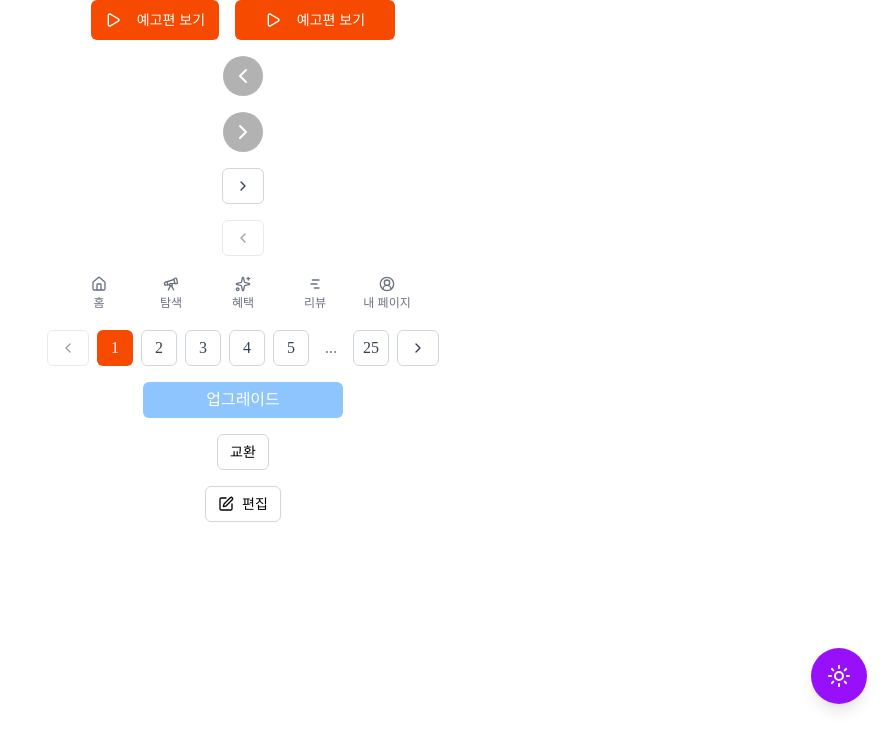
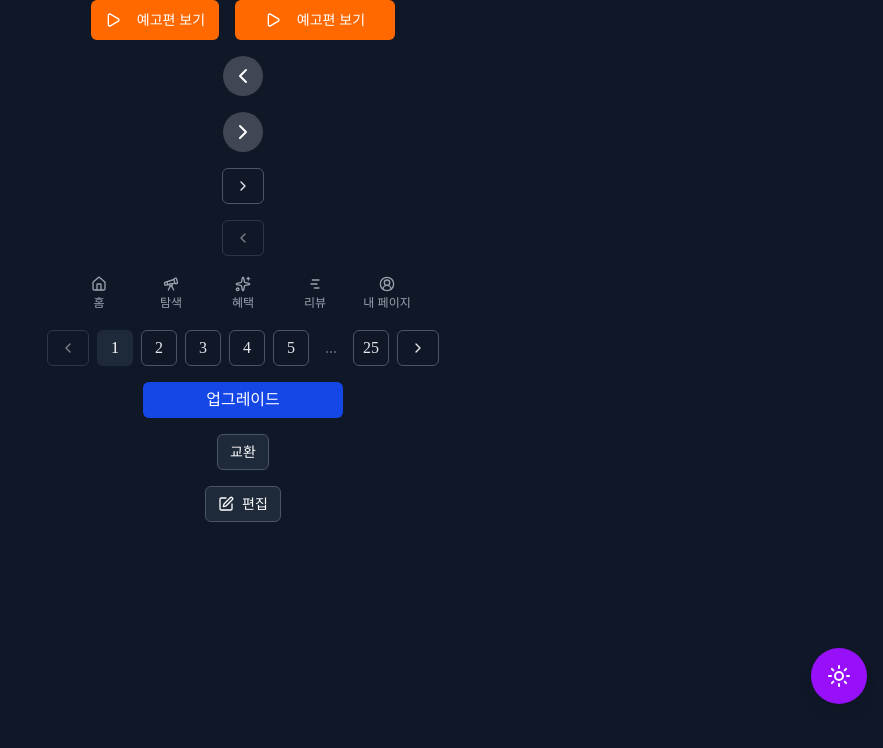
Before and after one commit to u-ulim/display-flex, a Next.js app: page /components/button in a window 1280 px wide. Both pictures are taken after a click on the button 1236 px from the left and 676 px from the top of the page. Shown: the top 748 px of the page, without its empty margins (397-1280 px from the left). Built offline with nearby package versions, Linux system fonts and the light colour scheme; a web font is replaced by a local one.

Commit message:
style: transition all 추가 완료

```diff
--- a/src/app/components/button/buttonVariants.ts
+++ b/src/app/components/button/buttonVariants.ts
@@ -1,28 +1,29 @@
 import { tv } from "tailwind-variants";
 
 export const buttonVariants = tv({
-  base: "cursor-pointer inline-flex items-center justify-center transition-colors  focus-visible:outline-none disabled:pointer-events-none disabled:opacity-50",
+  base: "cursor-pointer inline-flex items-center justify-center focus-visible:outline-none disabled:pointer-events-none disabled:opacity-50",
   variants: {
     variant: {
       default:
-        "bg-color-main border border-gray-300 text-black  hover:bg-gray-100  rounded-md hover:bg-gray-100/60",
-      play: "bg-orange-600 hover:bg-orange-700 px-8 rounded-md text-white",
+        "bg-color-white border border-gray-300 text-black hover:bg-gray-100 rounded-md hover:bg-gray-100/60 dark:bg-gray-800 dark:border-gray-600 dark:text-white dark:hover:bg-gray-700",
+      play: "bg-orange-600 hover:bg-orange-700 px-8 rounded-md text-white dark:bg-orange-500 dark:hover:bg-orange-600",
       arrow:
-        "bg-black/30 hover:bg-black/50 rounded-full p-2 text-white transition-colors",
+        "bg-black/30 hover:bg-black/50 rounded-full p-2 text-white transition-colors dark:bg-white/20 dark:hover:bg-white/40",
       nonOutline:
-        "bg-color-main  text-white  hover:bg-gray-100  rounded-md hover:bg-gray-100/60",
+        "bg-color-white text-white hover:bg-gray-100 rounded-md hover:bg-gray-100/60 dark:bg-gray-800 dark:text-white dark:hover:bg-gray-700",
       outline:
-        "border border-gray-300 bg-white text-gray-700  hover:bg-gray-100 hover:text-gray-900 rounded-md hover:bg-gray-100/60",
-      footer: "bg-white text-gray-500 hover:text-gray-900 ",
+        "border border-gray-300 bg-white text-gray-700 hover:bg-gray-100 hover:text-gray-900 rounded-md hover:bg-gray-100/60 dark:border-gray-600 dark:bg-gray-900 dark:text-gray-200 dark:hover:bg-gray-800 dark:hover:text-white",
+      footer:
+        "bg-white text-gray-500 hover:text-gray-900 dark:bg-gray-900 dark:text-gray-400 dark:hover:text-white",
       upgrade:
-        "bg-blue-300 text-white  hover:bg-blue-400 hover:text-white rounded-md ",
+        "bg-blue-300 text-white hover:bg-blue-400 hover:text-white rounded-md dark:bg-blue-700 dark:hover:bg-blue-800",
     },
     size: {
       default: "h-10 px-4 py-2",
       sm: "h-9 px-3",
       md: "h-10 px-4 py-2",
       lg: "h-11 px-8",
-      footer: "w-14  py-1 ",
+      footer: "w-14 py-1",
       pagination: "h-9 w-9",
     },
   },
--- a/src/app/components/button/page.tsx
+++ b/src/app/components/button/page.tsx
@@ -22,7 +22,8 @@ export default function page() {
       <div className="flex gap-4">
         <Button
           type="button"
-          className="bg-primary font-regular-14 w-32 h-10 "
+          className="bg-primary font-regular-14 w-32 h-10
+          "
           onClick={() => console.log("clicked")}
           variant="play"
           size="sm"
--- a/src/app/components/themeToggle/ThemeToggle.tsx
+++ b/src/app/components/themeToggle/ThemeToggle.tsx
@@ -9,13 +9,13 @@ export default function ThemeToggle() {
   return (
     <button
       onClick={toggleTheme}
-      className="fixed bottom-24 right-4 z-50 w-14 h-14 bg-orange-600 hover:bg-orange-700 dark:bg-purple-600 dark:hover:bg-purple-700 text-white rounded-full shadow-lg hover:shadow-xl transition-all duration-300 flex items-center justify-center group"
+      className="fixed cursor-pointer bottom-24 right-4 z-50 w-14 h-14 bg-orange-600 hover:bg-orange-700 dark:bg-purple-600 dark:hover:bg-purple-700 text-white rounded-full shadow-lg hover:shadow-xl transition-all duration-300 flex items-center justify-center group"
       aria-label={theme === "light" ? "다크 모드로 전환" : "라이트 모드로 전환"}
     >
       {theme === "light" ? (
-        <Moon className="w-6 h-6 group-hover:scale-110 transition-transform" />
+        <Moon className="w-6 h-6 group-hover:scale-110" />
       ) : (
-        <Sun className="w-6 h-6 group-hover:scale-110 transition-transform" />
+        <Sun className="w-6 h-6 group-hover:scale-110" />
       )}
     </button>
   );
--- a/src/app/globals.css
+++ b/src/app/globals.css
@@ -7,6 +7,13 @@
 
 @custom-variant dark (&:where([data-theme="dark"], [data-theme="dark"] *));
 
+/* Tailwind의 transition-colors 유틸리티를 모든 요소에 적용하고 싶다면: */
+* {
+  transition-property: all;
+  transition-duration: 300ms;
+  transition-timing-function: cubic-bezier(0.4, 0, 0.2, 1);
+}
+
 html,
 body {
   font-family: "SUIT" !important;
--- a/src/app/layout.tsx
+++ b/src/app/layout.tsx
@@ -8,7 +8,7 @@ export default function RootLayout({
   children: React.ReactNode;
 }>) {
   return (
-    <html lang="ko" data-theme="light">
+    <html lang="ko" data-theme="light" className="dark:bg-gray-900">
       <body>
         <ThemeProvider>
           <ThemeToggle />
--- a/src/styles/theme.css
+++ b/src/styles/theme.css
@@ -2,6 +2,7 @@
 @theme {
   /* Colors */
   --color-main: #f5c02f;
+  --color-main-dark: #111;
   --color-font: #111;
   --color-correct: #4dd943;
   --color-incorrect: #ff0303;
```
